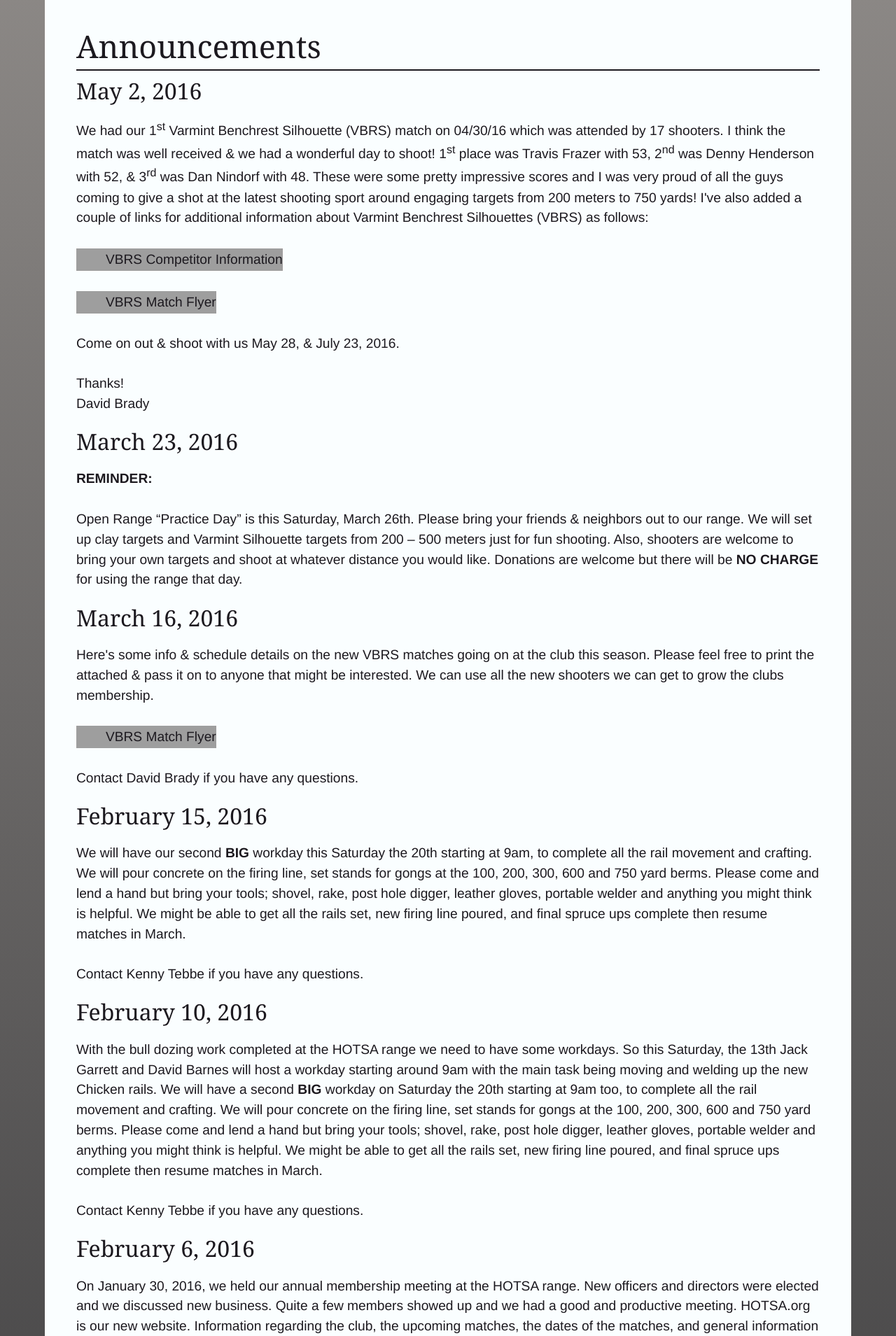
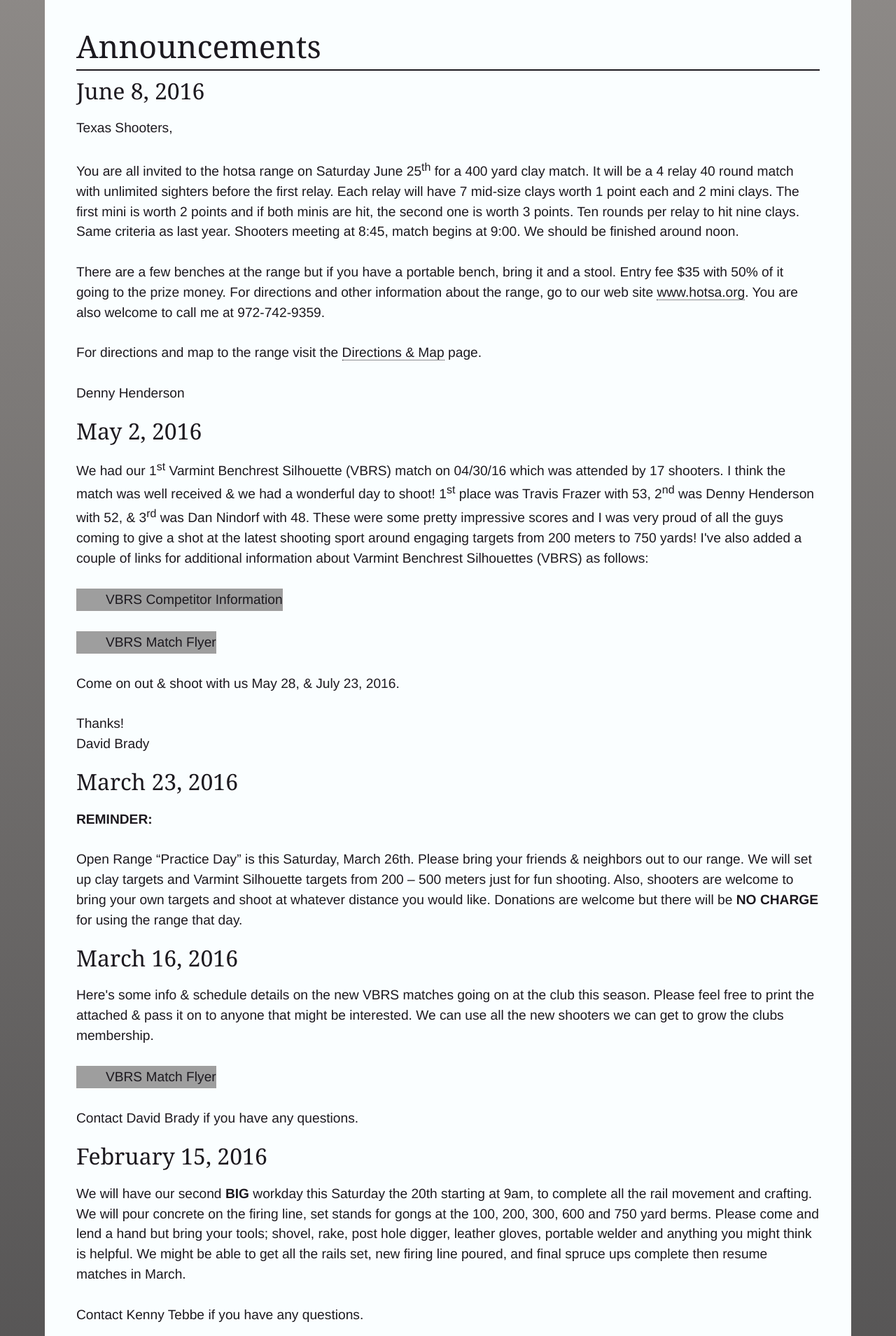
Before and after one commit to kevinwsauer/HOTSA, a PHP site: page /announcments.php in a window 1280 px wide. Shown: the part 388-2297 px from the top of the page at 70% size. Run offline with PHP 8.4, Linux system fonts and the light colour scheme; some libraries are stand-ins or nearby versions; grey boxes are pictures that could not be loaded.

Commit message:
Adds the June 8th announcement to the announcements page.

```diff
--- a/_includes/announcement-redirect.php
+++ b/_includes/announcement-redirect.php
@@ -2,6 +2,9 @@
 <aside id="announcements-redirect">
 <h2>Announcements</h2>
 <p>Get the latest announcements from the Heart of Texas Silhouette Association.
+<br>
+<br>
+<a href="announcments.php#06-08-2016" title="June 08, 2016">June 08, 2016</a>
 <br>
 <br>
 <a href="announcments.php#05-02-2016" title="May 02, 2016">May 02, 2016</a>
--- a/announcments.php
+++ b/announcments.php
@@ -23,6 +23,24 @@ $title = " - Announcements"; ?>
 <section id="main" class="cf" role="main">
 <article id="announcements" role="contentinfo">
 <h2>Announcements</h2>
+<section id="06-08-2016">
+<h3>June 8, 2016</h3>
+<p>
+Texas Shooters,
+<br>
+<br>
+You are all invited to the hotsa range on Saturday June 25<sup>th</sup> for a 400 yard clay match. It will be a 4 relay 40 round match with unlimited sighters before the first relay. Each relay will have 7 mid-size clays worth 1 point each and 2 mini clays. The first mini is worth 2 points and if both minis are hit, the second one is worth 3 points. Ten rounds per relay to hit nine clays. Same criteria as last year. Shooters meeting at 8:45, match begins at 9:00. We should be finished around noon.
+<br>
+<br>
+There are a few benches at the range but if you have a portable bench, bring it and a stool. Entry fee $35 with 50% of it going to the prize money. For directions and other information about the range, go to our web site <a href="http://www.hotsa.org" >www.hotsa.org</a>. You are also welcome to call me at 972-742-9359.
+<br>
+<br>
+For directions and map to the range visit the
+<a href="directions-map.php" title="Direction &amp; Map">Directions &amp; Map</a>
+page.
+<br>
+<br>
+Denny Henderson
 <section id="05-02-2016">
 <h3>May 2, 2016</h3>
 <p>We had our 1<sup>st</sup> Varmint Benchrest Silhouette (VBRS) match on 04/30/16 which was attended by 17 shooters. I think the match was well received &amp; we had a wonderful day to shoot! 1<sup>st</sup> place was Travis Frazer with 53, 2<sup>nd</sup> was Denny Henderson with 52, &amp; 3<sup>rd</sup> was Dan Nindorf with 48. These were some pretty impressive scores and I was very proud of all the guys coming to give a shot at the latest shooting sport around engaging targets from 200 meters to 750 yards! I've also added a couple of links for additional information about Varmint Benchrest Silhouettes (VBRS) as follows:
```
